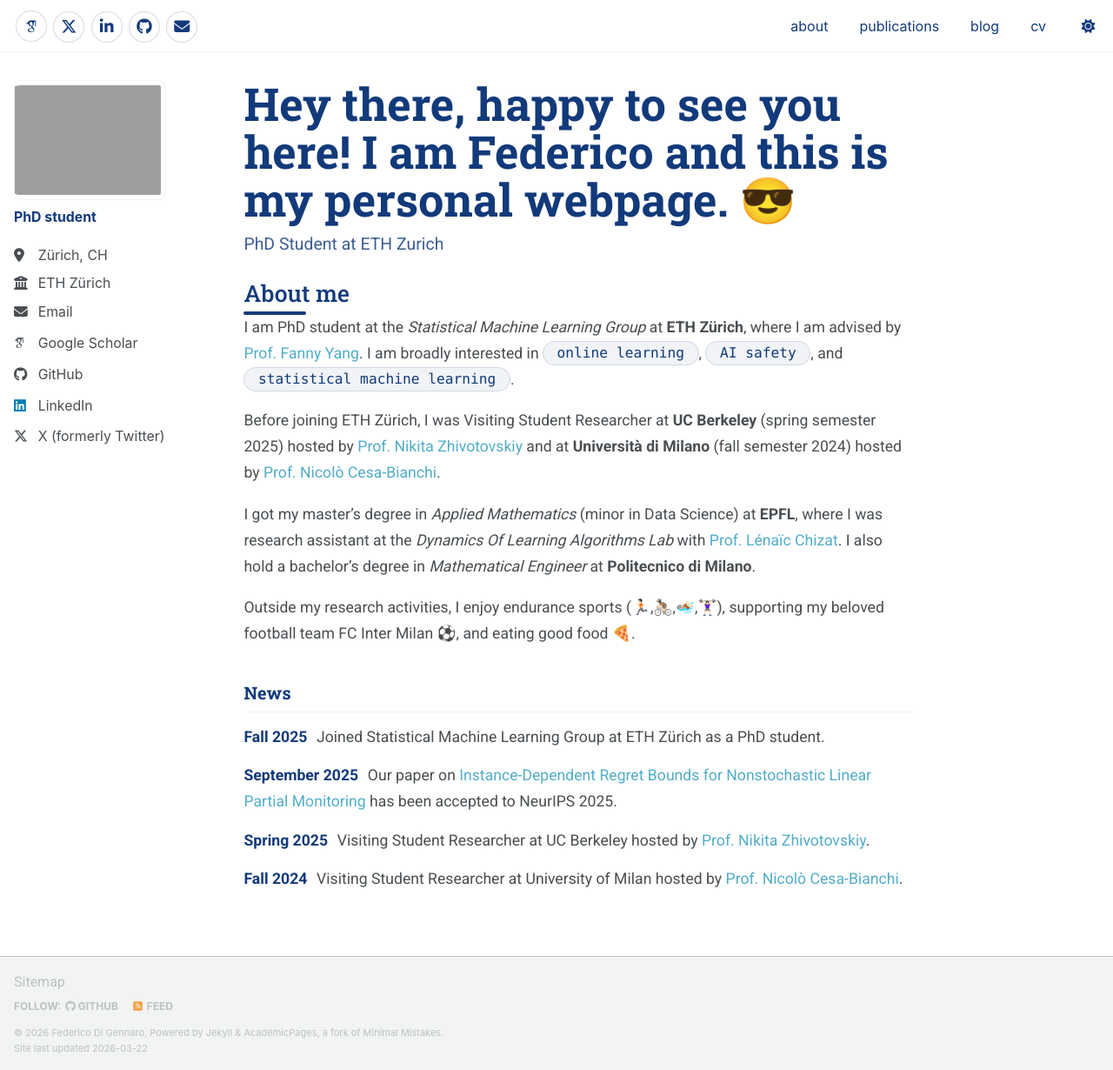
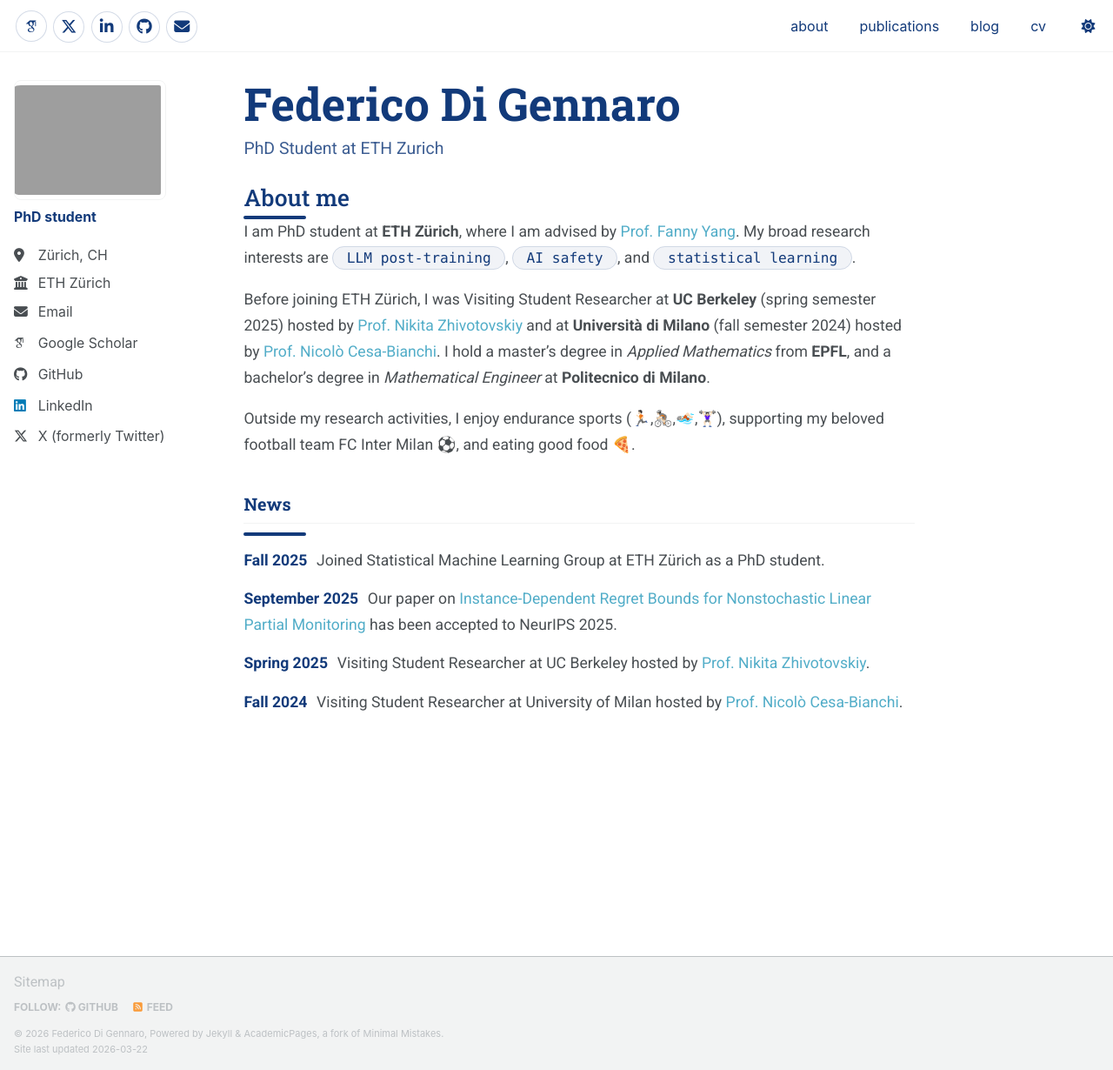
Before and after one commit to FedericoDiGennaro/FedericoDiGennaro.github.io, a Jekyll site: the page built from _pages/about.md, in a window 1280 px wide and 1230 px high. Shown: the whole window at 87% size. Built offline with Jekyll 4.4.1, drawn with Linux system fonts in a browser that asks for light colours; some web fonts are replaced; a script bundle is joined from its source files by our own code; library files that are not in the unit come from our copies.

Commit message:
Restore homepage hero title and style news heading

```diff
--- a/_layouts/single.html
+++ b/_layouts/single.html
@@ -28,7 +28,7 @@
         <header>
           {% if page.url == "/" %}
             <div class="home-hero">
-              <h1 class="home-hero__name">Hey there, happy to see you here! I am Federico and this is my personal webpage. 😎</h1>
+              <h1 class="home-hero__name">Federico Di Gennaro</h1>
               <p class="home-hero__subtitle">PhD Student at ETH Zurich</p>
             </div>
           {% endif %}
--- a/_pages/about.md
+++ b/_pages/about.md
@@ -10,15 +10,15 @@
 <div class="home-title-bar"></div>
 
 
-I am PhD student at the *Statistical Machine Learning Group* at **ETH Zürich**, where I am advised by [Prof. Fanny Yang](https://sml.inf.ethz.ch/group/fannyy/). I am broadly interested in `online learning`, `AI safety`, and `statistical machine learning`.
+I am PhD student at **ETH Zürich**, where I am advised by [Prof. Fanny Yang](https://sml.inf.ethz.ch/group/fannyy/). My broad research interests are `LLM post-training`, `AI safety`, and `statistical learning`.
 
-Before joining ETH Zürich, I was Visiting Student Researcher at **UC Berkeley** (spring semester 2025) hosted by [Prof. Nikita Zhivotovskiy](https://sites.google.com/view/nikitazhivotovskiy/) and at **Università di Milano** (fall semester 2024) hosted by [Prof. Nicolò Cesa-Bianchi](https://cesa-bianchi.di.unimi.it/).
-
-I got my master's degree in *Applied Mathematics* (minor in Data Science) at **EPFL**, where I was research assistant at the *Dynamics Of Learning Algorithms Lab* with [Prof. Lénaïc Chizat](https://lchizat.github.io/). I also hold a bachelor's degree in *Mathematical Engineer* at **Politecnico di Milano**.
+Before joining ETH Zürich, I was Visiting Student Researcher at **UC Berkeley** (spring semester 2025) hosted by [Prof. Nikita Zhivotovskiy](https://sites.google.com/view/nikitazhivotovskiy/) and at **Università di Milano** (fall semester 2024) hosted by [Prof. Nicolò Cesa-Bianchi](https://cesa-bianchi.di.unimi.it/). I hold a master's degree in *Applied Mathematics* from **EPFL**, and a bachelor's degree in *Mathematical Engineer* at **Politecnico di Milano**.
 
 Outside my research activities, I enjoy endurance sports (🏃🏻,🚴🏻,🏊🏻,🏋🏻‍♀️), supporting my beloved football team FC Inter Milan ⚽️, and eating good food 🍕.
 
 ## News
+
+<div class="home-title-bar"></div>
 
 <div class="news-list">
   <p><strong>Fall 2025</strong> Joined Statistical Machine Learning Group at ETH Zürich as a PhD student.</p>
```
